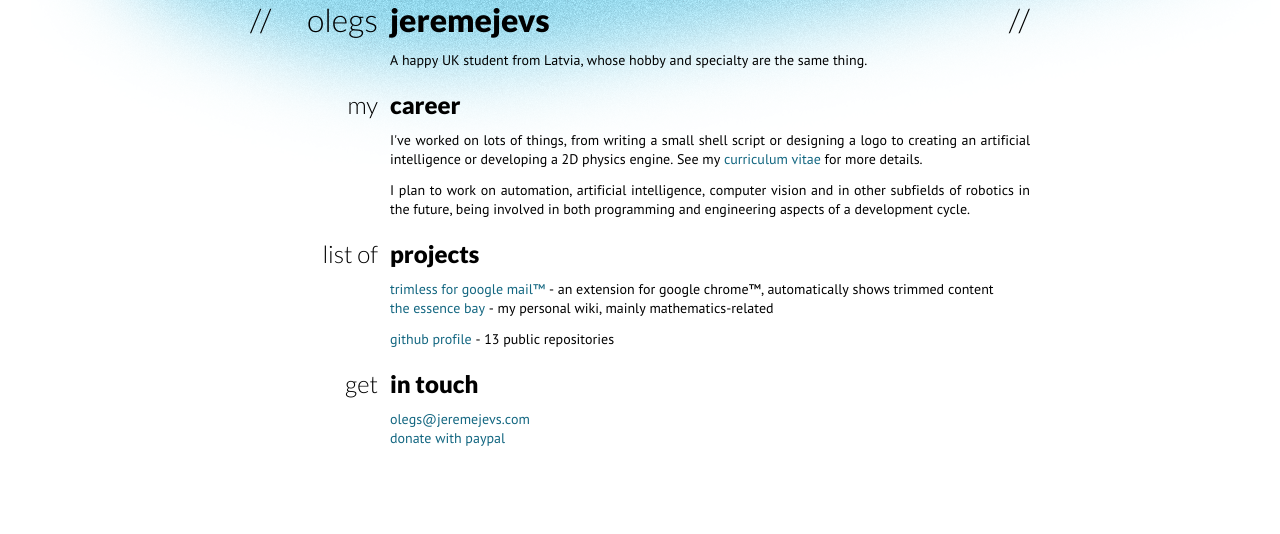
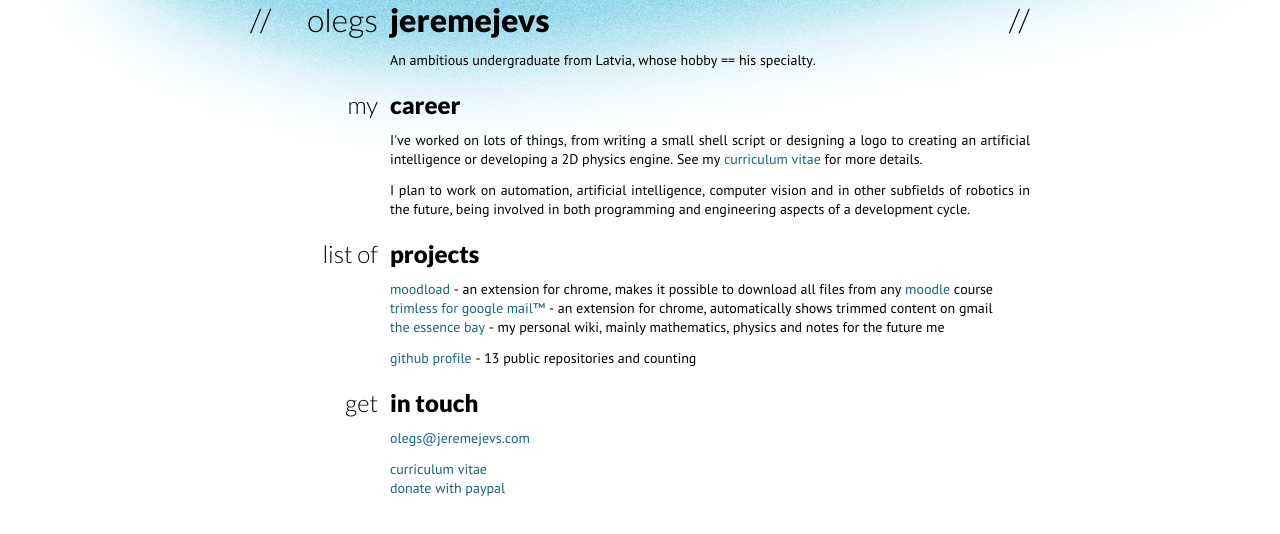
Before and after one commit to alecmev/jeremejevs-website, a plain HTML site: page index.html in a window 1280 px wide. Drawn offline with Linux system fonts and the light colour scheme.

Commit message:
update the title, fix the link to my cv and paypal, add moodload, other minor modifications

```diff
--- a/index.html
+++ b/index.html
@@ -27,7 +27,7 @@
                         <div class="right header-left">//</div>
                     </div>
                     <div class="content-right">
-                        <p>A happy UK student from Latvia, whose hobby and specialty are the same thing.</p>
+                        <p>An ambitious undergraduate from Latvia, whose hobby == his specialty.</p>
                     </div>
                 </div>
             </div>
@@ -39,7 +39,7 @@
                 <div class="column-right">
                     <div class="header-right header-normal">career</div>
                     <div class="content-right">
-                        <p>I've worked on lots of things, from writing a small shell script or designing a logo to creating an artificial intelligence or developing a 2D physics engine. See my <a href="olegs-jeremejevs-curriculum-vitae.pdf">curriculum vitae</a> for more details.</p>
+                        <p>I've worked on lots of things, from writing a small shell script or designing a logo to creating an artificial intelligence or developing a 2D physics engine. See my <a href="u/cv.pdf">curriculum vitae</a> for more details.</p>
                         <p>I plan to work on automation, artificial intelligence, computer vision and in other subfields of robotics in the future, being involved in both programming and engineering aspects of a development cycle.</p>
                     </div>
                 </div>
@@ -53,10 +53,11 @@
                     <div class="header-right header-normal">projects</div>
                     <div class="content-right">
                         <p>
-                            <a href="https://chrome.google.com/webstore/detail/trimless-for-google-mail/niepjjjfafhadmfdminbckmciijcaagc">trimless for google mail™</a> - an extension for google chrome™, automatically shows trimmed content<br />
-                            <a href="http://wiki.jeremejevs.com/Main_Page">the essence bay</a> - my personal wiki, mainly mathematics-related<br />
+                            <a href="https://chrome.google.com/webstore/detail/dncgkaajkaajnnjofllpkodnkggfmigc">moodload</a> - an extension for chrome, makes it possible to download all files from any <a href="https://moodle.org/about/">moodle</a> course<br />
+                            <a href="https://chrome.google.com/webstore/detail/niepjjjfafhadmfdminbckmciijcaagc">trimless for google mail™</a> - an extension for chrome, automatically shows trimmed content on gmail<br />
+                            <a href="http://wiki.jeremejevs.com/Main_Page">the essence bay</a> - my personal wiki, mainly mathematics, physics and notes for the future me<br />
                         </p>
-                        <p><a href="https://github.com/jeremejevs">github profile</a> - 13 public repositories</p>
+                        <p><a href="https://github.com/jeremejevs">github profile</a> - 13 public repositories and counting</p>
                     </div>
                 </div>
             </div>
@@ -68,9 +69,10 @@
                 <div class="column-right">
                     <div class="header-right header-normal">in touch</div>
                     <div class="content-right">
+                        <p><a href="mailto:olegs@jeremejevs.com">olegs@jeremejevs.com</a><br /></p>
                         <p>
-                            <a href="mailto:olegs@jeremejevs.com">olegs@jeremejevs.com</a><br />
-                            <a href="https://www.paypal.com/cgi-bin/webscr?cmd=_s-xclick&hosted_button_id=MYAPQKKWV8EHC">donate with paypal</a>
+                            <a href="u/cv.pdf">curriculum vitae</a><br />
+                            <a href="https://www.paypal.com/cgi-bin/webscr?cmd=_s-xclick&hosted_button_id=YRLNQRXD3QG2N">donate with paypal</a>
                         </p>
                     </div>
                 </div>
```
